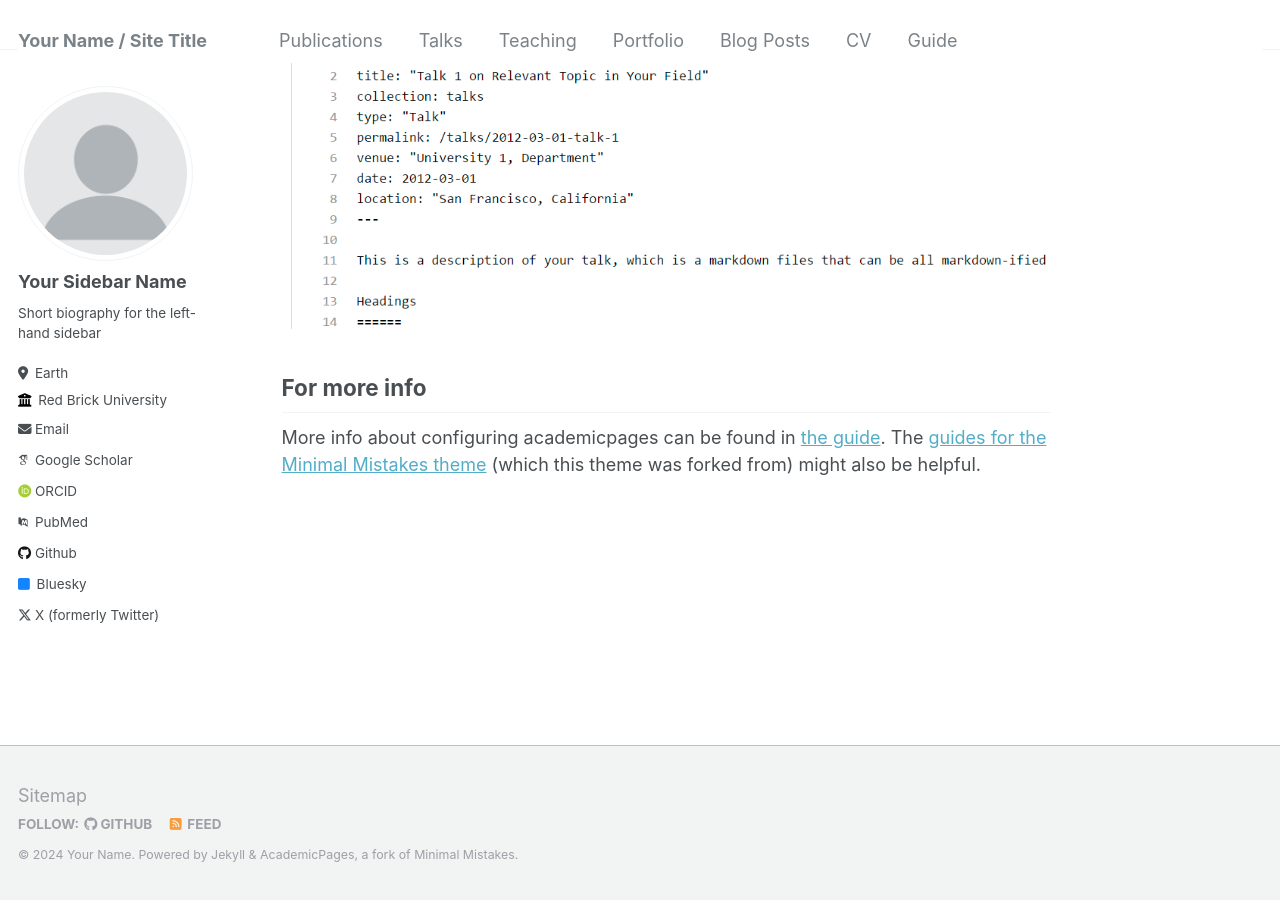
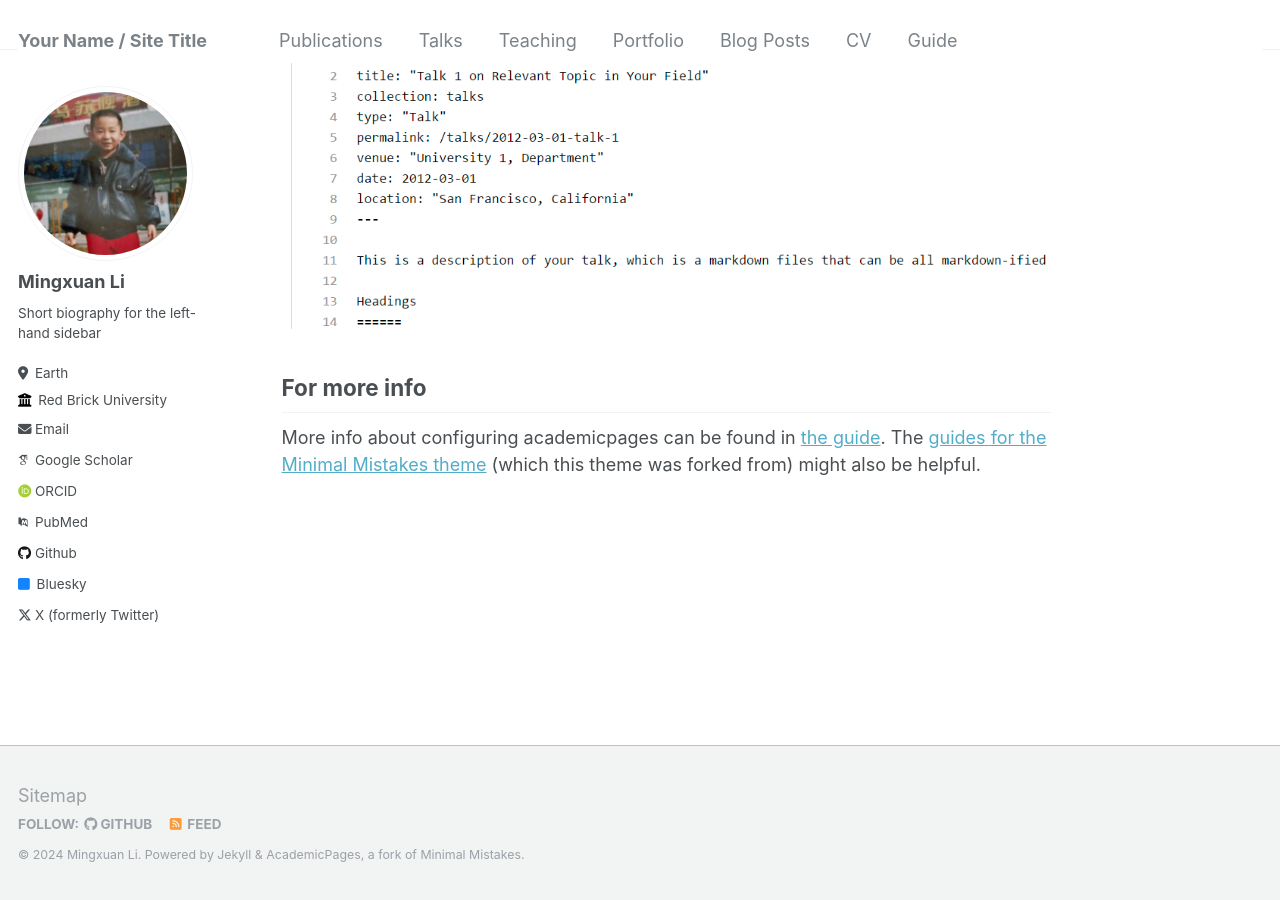
Before and after one commit to Mil152/mil152.github.io, a Jekyll site: the page built from _pages/about.md, in a window 1280 px wide and 900 px high, scrolled down 2640 px. Built offline with Jekyll 4.4.1, drawn with Linux system fonts in a browser that asks for light colours; some web fonts are replaced.

Commit message:
Update _config.yml

```diff
--- a/_config.yml
+++ b/_config.yml
@@ -10,7 +10,7 @@
 locale                   : "en-US"
 title                    : "Your Name / Site Title"
 title_separator          : "-"
-name                     : &name "Your Name"
+name                     : &name "Mingxuan Li"
 description              : &description "personal description"
 url                      : https://academicpages.github.io # the base hostname & protocol for your site e.g. "https://mmistakes.github.io"
 baseurl                  : "" # the subpath of your site, e.g. "/blog"
@@ -21,8 +21,8 @@ repository               : "academicpages/academicpages.github.io"
 #               Additional customization can be done by editing /_includes/author-profile.html
 author:
   # Biographic information
-  avatar           : "profile.png"
-  name             : "Your Sidebar Name"
+  avatar           : "android-chrome-192x192.png"
+  name             : "Mingxuan Li"
   pronouns         : # example: "she/her"
   bio              : "Short biography for the left-hand sidebar"
   location         : "Earth"
```
